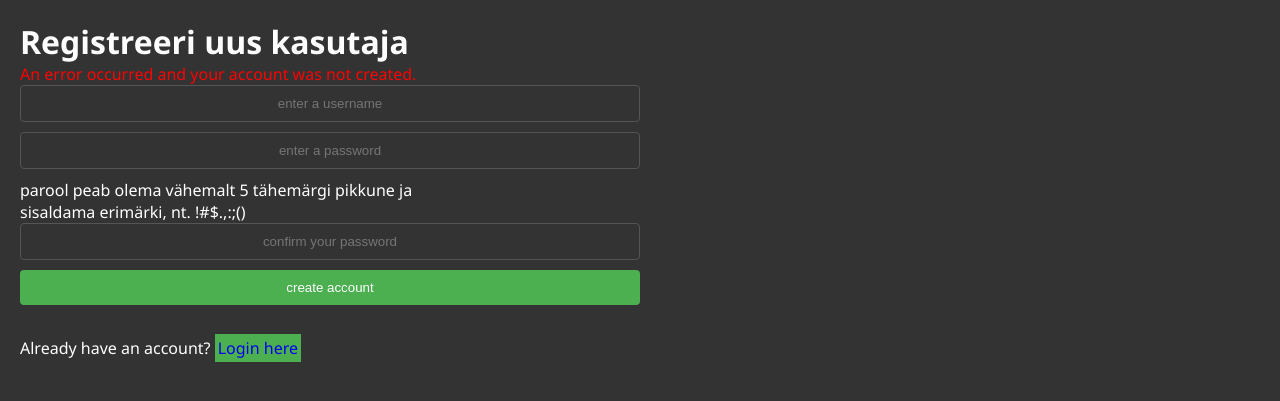
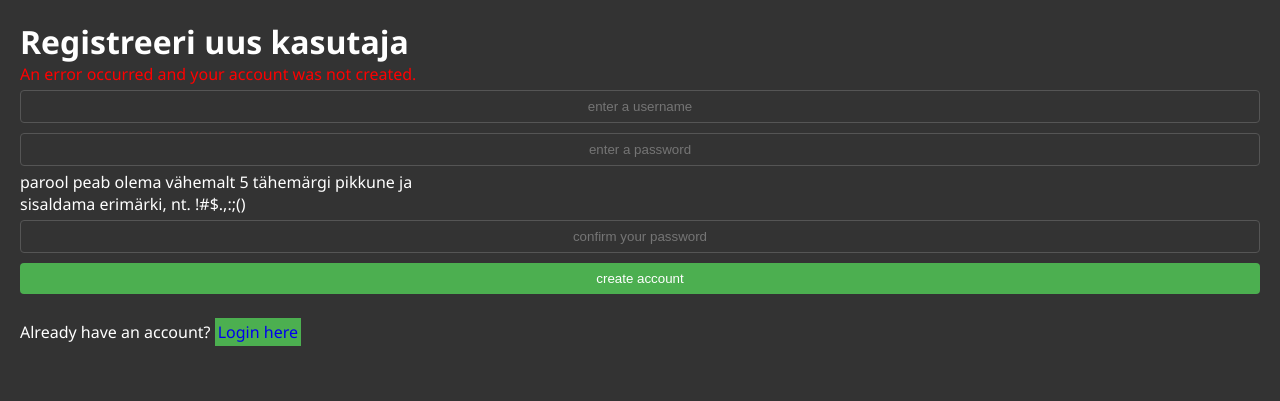
Before and after one commit to GeplLoL/Kons, a PHP site: page /register.php in a window 1280 px wide. Shown: the top 401 px of the page. Run offline with PHP 8.4, Linux system fonts and the light colour scheme.

Commit message:
Style form inputs css

```diff
--- a/kons/style.css
+++ b/kons/style.css
@@ -52,10 +52,10 @@
 input[type="text"],
 input[type="password"],
 input[type="submit"] {
-    width: 50%;
     text-align: center;
-    padding: 10px;
-    margin-bottom: 10px;
+    width: 100%;
+    padding: 8px;
+    margin: 5px 0;
     box-sizing: border-box;
     border: 1px solid #555;
     border-radius: 4px;
```
